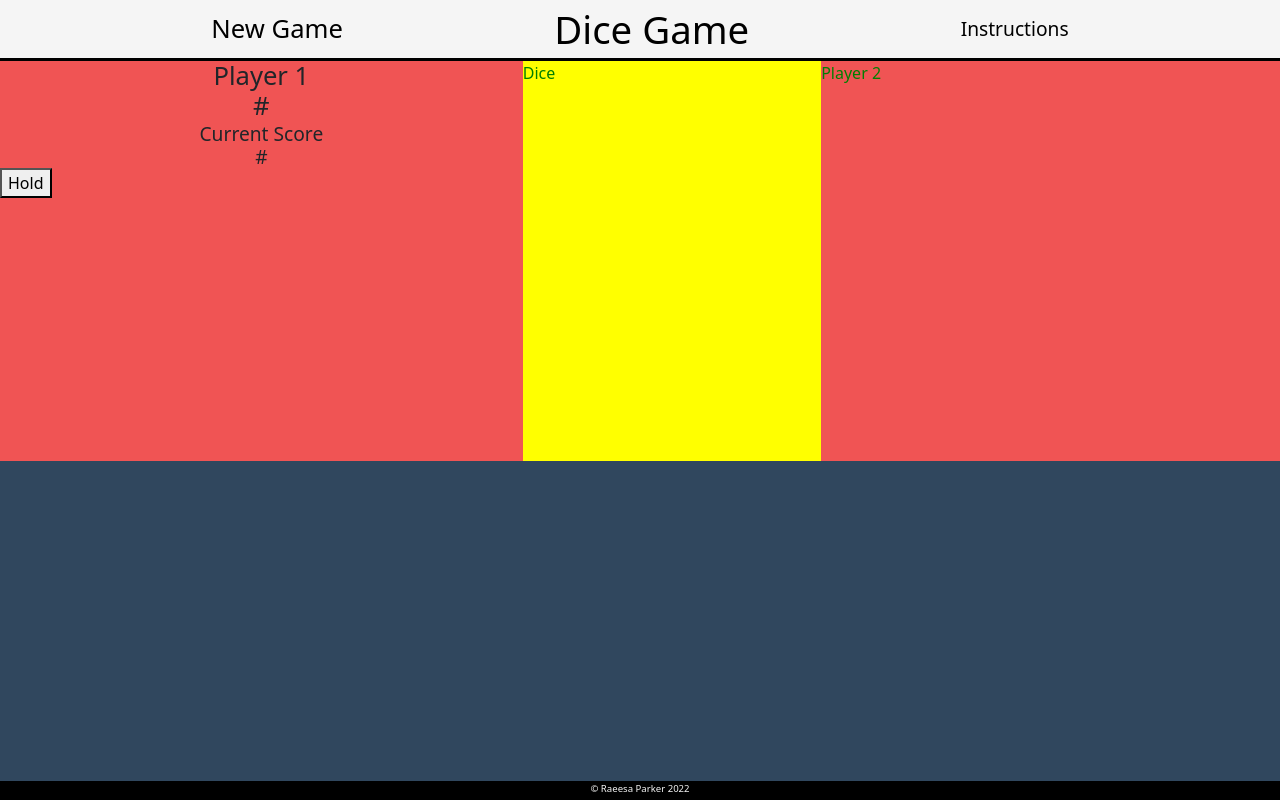
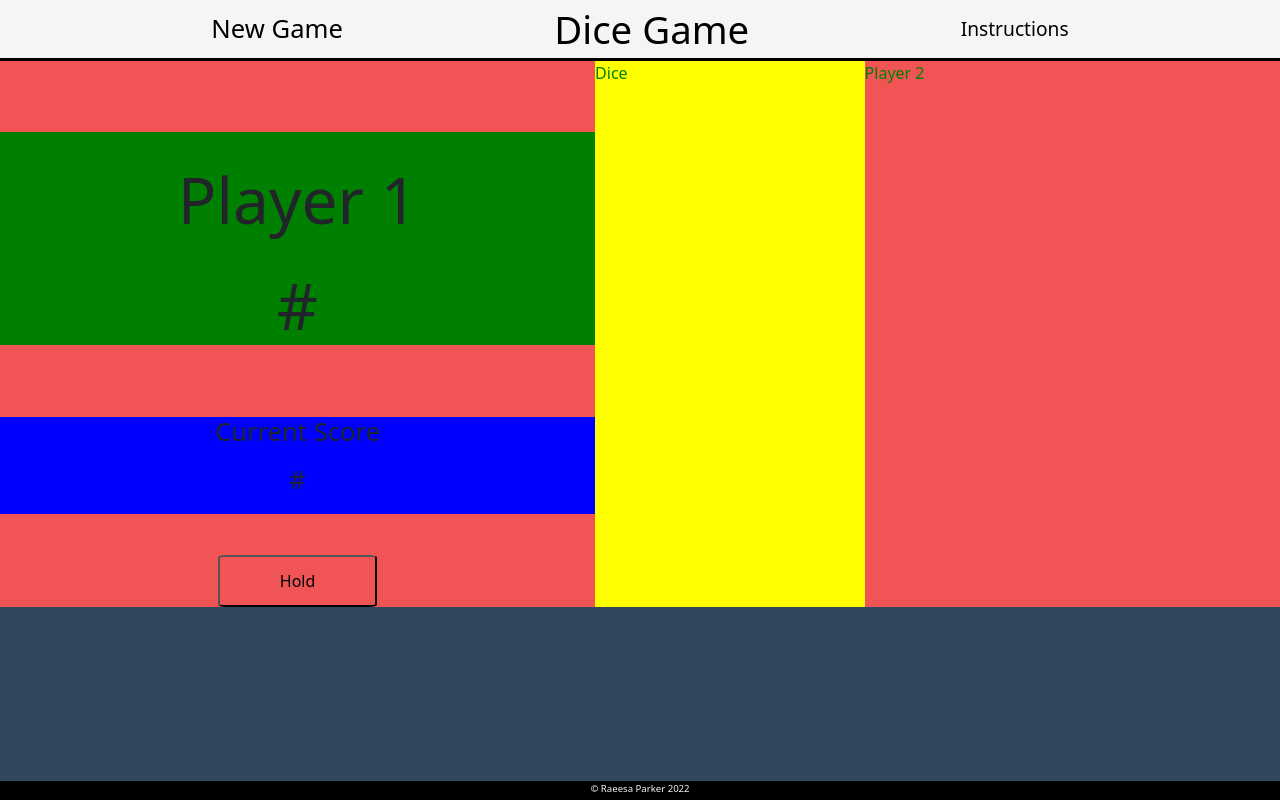
Before and after one commit to RaeesaParker/dice-game, a plain HTML site: page index.html in a window 1280 px wide. Drawn offline with nearby package versions, Linux system fonts and the light colour scheme.

Commit message:
Changed spacing of player 1 content

```diff
--- a/index.html
+++ b/index.html
@@ -46,11 +46,15 @@
 		<div class="main-flex-container">
 
 			<div class="main-flex-item main-flex-player">
-				<h2>Player 1</h2>
-				<h2>#</h2>
-				<h3>Current Score</h3>
-				<h3>#</h3>
-				<button>Hold</button>
+				<div class="main-player-total-div">
+					<h2>Player 1</h2>
+					<h2>#</h2>
+				</div>
+				<div class="main-player-current-div">
+					<h3>Current Score</h3>
+					<h3>#</h3>
+				</div>
+				<button class="button-hold">Hold</button>
 			</div>
 
 			<div id="main-flex-dice" class="main-flex-item">
--- a/styles.css
+++ b/styles.css
@@ -39,6 +39,7 @@ p{
 
 button{
 	display: flex;
+	margin: auto auto;
 }
 
 /* ------------------------- VARIABLES ------------------------------- */
@@ -87,8 +88,6 @@ button{
 
 /* ------------------------- MAIN ------------------------------- */
 
-
-
 .main-flex-container{
 	align-items: stretch;
 	background-color: var(--grey);
@@ -113,6 +112,34 @@ button{
 	background-color: yellow;
 }
 
+.main-player-total-div{
+	background-color: green;
+	margin: 12% 0;
+}
+
+.main-player-current-div{
+	background-color: blue;
+	margin: 5% 0 ;
+}
+
+
+.main-flex-player h2{
+	font-size: 5vw;
+	padding: 5% 0 0 0 ;
+}
+
+.main-flex-player h3{
+	font-size: 2vw;
+	padding-bottom: 3%;
+}
+
+.button-hold{
+	background-color: var(--red);
+	border-radius: 5%;
+	margin-top: 7%;
+	padding: 2% 10%;
+}
+
 
 /* ------------------------- FOOTER ------------------------------- */
 
```
